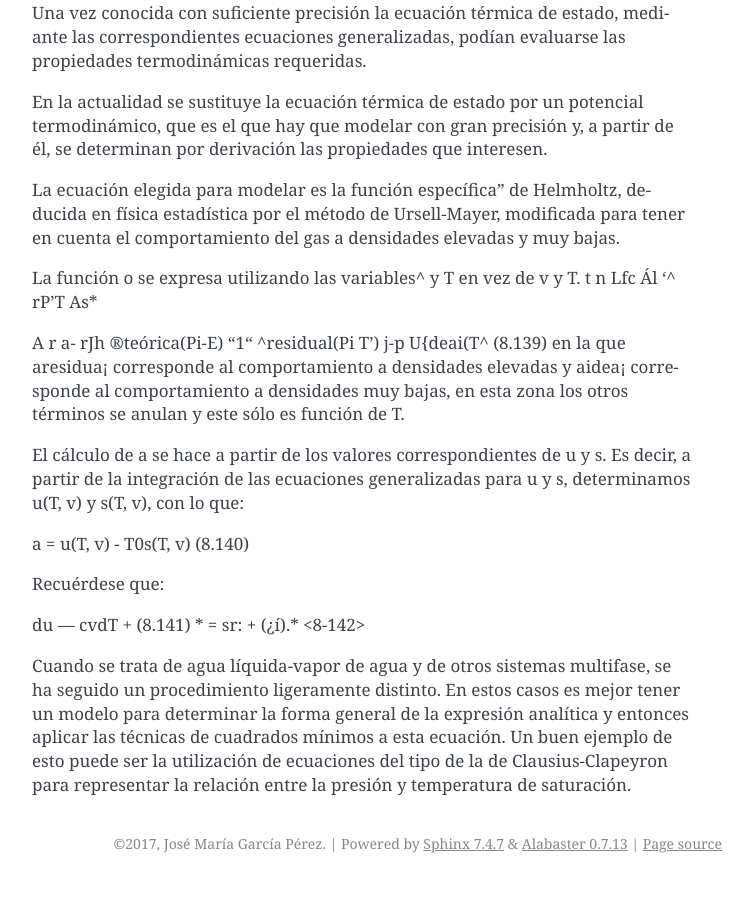
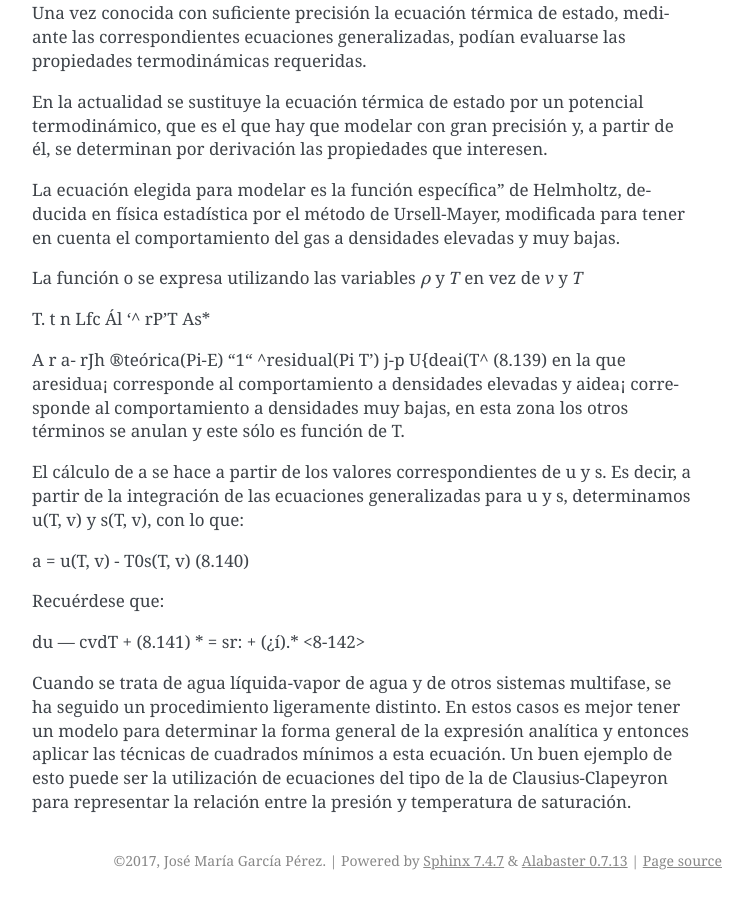
Before and after one commit to mantielero/termodinamica, a Sphinx documentation site: the page built from source/equilibrio_calculo_propiedades.rst, in a window 1280 px wide and 900 px high, scrolled down 1070 px. Shown: the whole window, without its empty margins (388-1141 px from the left). Built offline with Sphinx 7.4.7, drawn with Linux system fonts in a browser that asks for light colours; pages that are not in the unit, such as notebooks, are missing from menus.

Commit message:
Update equilibrio_calculo_propiedades.rst

```diff
--- a/source/equilibrio_calculo_propiedades.rst
+++ b/source/equilibrio_calculo_propiedades.rst
@@ -22,7 +22,9 @@ En la actualidad se sustituye la ecuación térmica de estado por un potencial t
 
 La ecuación elegida para modelar es la función específica" de Helmholtz, deducida en física estadística por el método de Ursell-Mayer, modificada para tener en cuenta el comportamiento del gas a densidades elevadas y muy bajas.
 
-La función o se expresa utilizando las variables^ y T en vez de v y
+La función o se expresa utilizando las variables :math:`\rho` y *T* en vez de *v* y *T*
+
+
 T. t
 n Lfc Ál ‘^ rP'T As*
 
```
